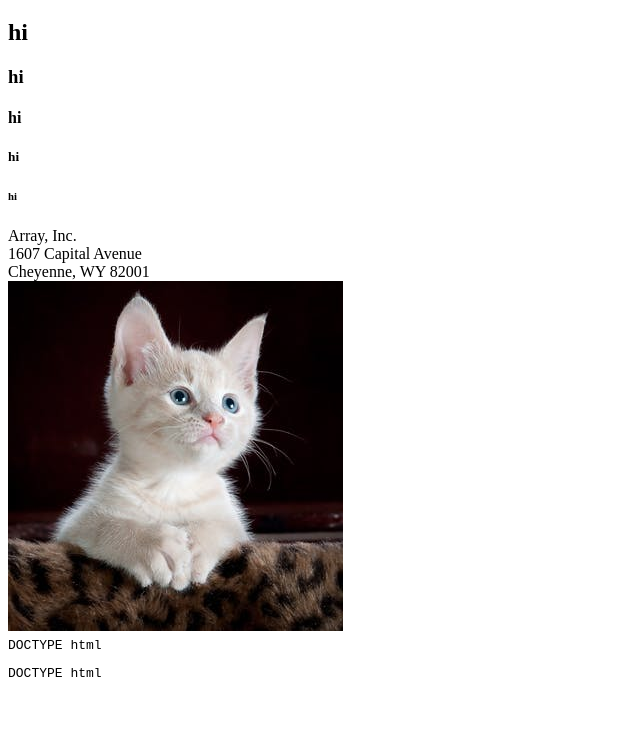
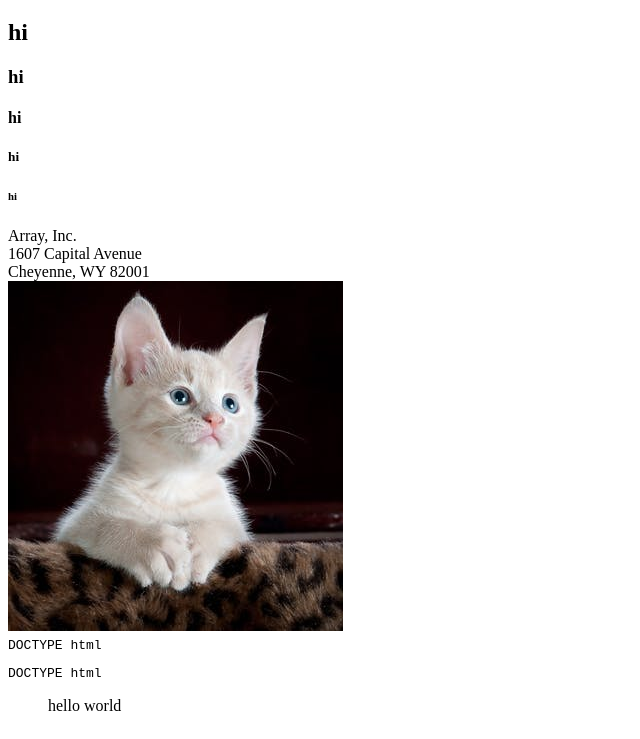
Before and after one commit to Scorpio78bd/week2, a plain HTML site: page index.html in a window 1280 px wide. Shown: the part 61-800 px from the top of the page, without its empty margins (0-640 px from the left). Drawn offline with Linux system fonts and the light colour scheme.

Commit message:
blockquote

```diff
--- a/index.html
+++ b/index.html
@@ -34,5 +34,9 @@
 <code>DOCTYPE html</code>
 <pre>DOCTYPE html</pre>
 
+<blockquote cite="http://"> hello world
+
+</blockquote>
+
   </body>
 </html>
```
